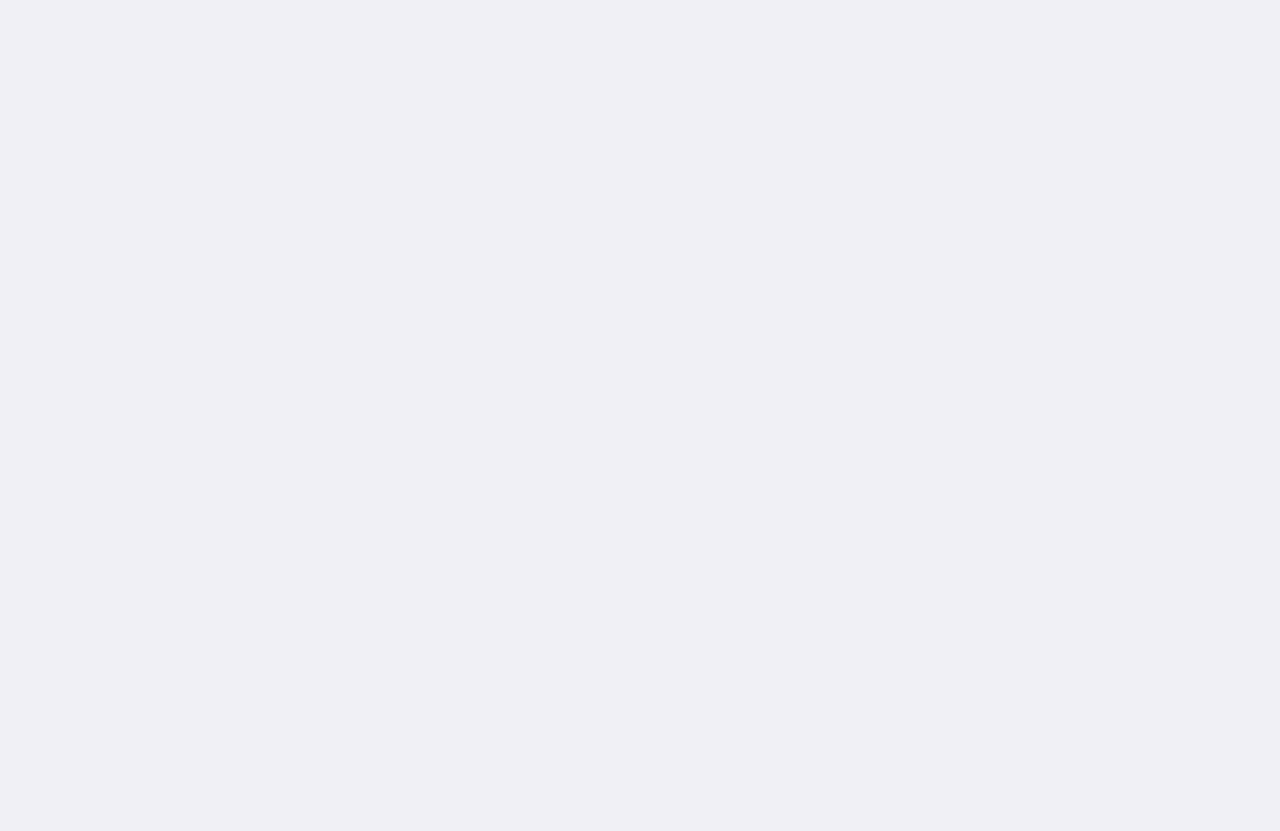
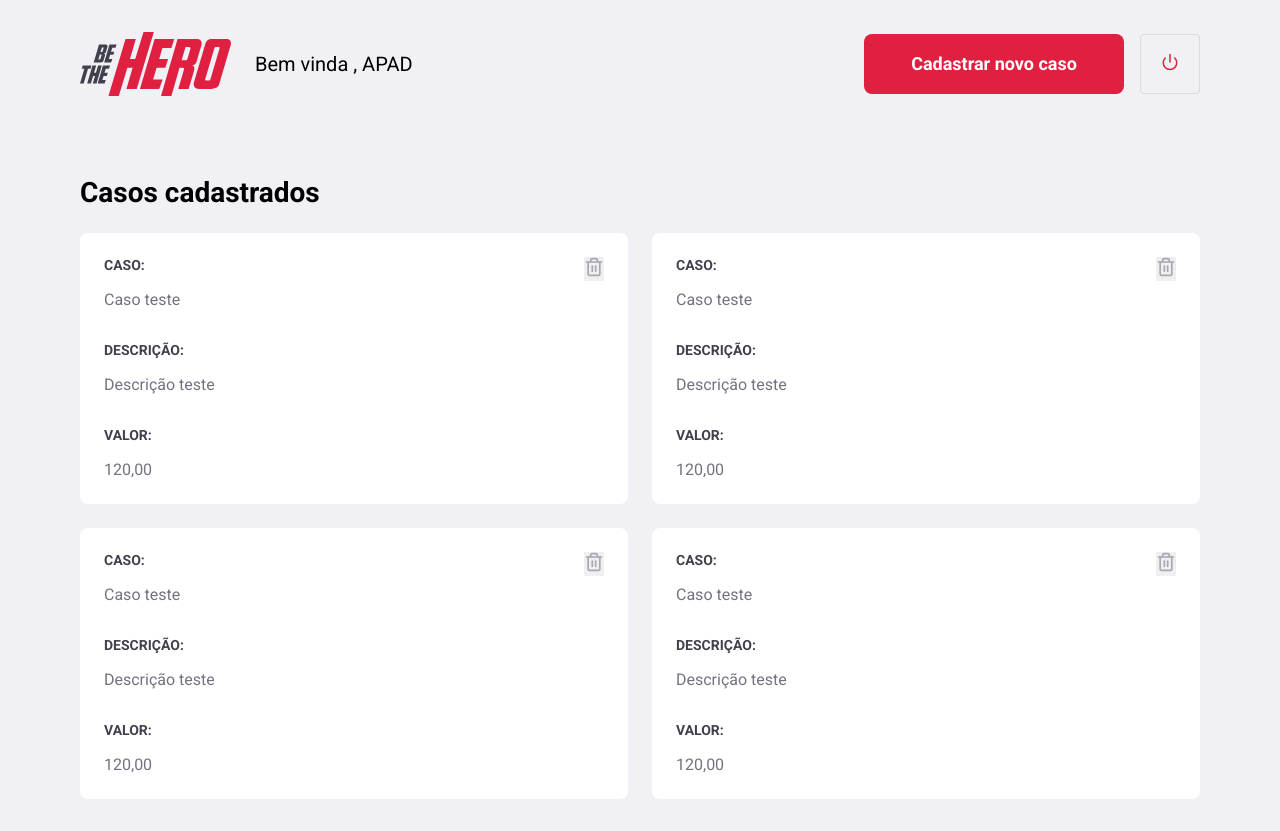
Before and after one commit to andersonMachado231183/omni, a React (Create React App) app in the folder frontend/: page /profile in a window 1280 px wide. Before the commit the page ends 800 px from the top, so only its background shows below. Built offline with nearby package versions, Linux system fonts and the light colour scheme.

Commit message:
finalizando profile

```diff
--- a/frontend/src/pages/Logon/styles.css
+++ b/frontend/src/pages/Logon/styles.css
@@ -6,7 +6,7 @@
 
     display: flex; /* todos elementos ficam im ao lado do outro no container */
     align-items: center;
-    justify-content: center;
+    justify-content: space-between;
 }
 
 .logon-container section.form {
--- /dev/null
+++ b/frontend/src/pages/Profile/index.js
@@ -0,0 +1,83 @@
+import React from 'react';
+import { Link } from 'react-router-dom';
+import { FiPower, FiTrash2} from 'react-icons/fi'
+
+import './styles.css';
+import imgLogo from '../../assets/logo.svg';
+
+export default function Profile(){
+    return (
+        <div className="profile-container">
+            <header>
+                <img src= { imgLogo }alt="Be the Hero"/>
+                <span>Bem vinda , APAD</span>
+                <Link className="button">
+                    Cadastrar novo caso
+                </Link>
+                <button type="button">
+                    <FiPower size={18} color="#e02041" />
+                </button>
+            </header>
+            <h1>Casos cadastrados</h1>
+            <ul>
+                <li>
+                    <strong>CASO:</strong>
+                    <p>Caso teste</p>
+
+                    <strong>DESCRIÇÃO:</strong>
+                    <p>Descrição teste</p>
+
+                    <strong>VALOR:</strong>
+                    <p>120,00</p>
+
+                    <button type="button">
+                      < FiTrash2 size={20} color="#a8a8b3" />
+                    </button>
+                </li>
+                <li>
+                    <strong>CASO:</strong>
+                    <p>Caso teste</p>
+
+                    <strong>DESCRIÇÃO:</strong>
+                    <p>Descrição teste</p>
+
+                    <strong>VALOR:</strong>
+                    <p>120,00</p>
+
+                    <button type="button">
+                      < FiTrash2 size={20} color="#a8a8b3" />
+                    </button>
+                </li>
+                <li>
+                    <strong>CASO:</strong>
+                    <p>Caso teste</p>
+
+                    <strong>DESCRIÇÃO:</strong>
+                    <p>Descrição teste</p>
+
+                    <strong>VALOR:</strong>
+                    <p>120,00</p>
+
+                    <button type="button">
+                      < FiTrash2 size={20} color="#a8a8b3" />
+                    </button>
+                </li>
+                <li>
+                    <strong>CASO:</strong>
+                    <p>Caso teste</p>
+
+                    <strong>DESCRIÇÃO:</strong>
+                    <p>Descrição teste</p>
+
+                    <strong>VALOR:</strong>
+                    <p>120,00</p>
+
+                    <button type="button">
+                      < FiTrash2 size={20} color="#a8a8b3" />
+                    </button>
+                </li>
+            </ul>
+        </div>
+    );
+
+}
--- /dev/null
+++ b/frontend/src/pages/Profile/styles.css
@@ -0,0 +1,86 @@
+.profile-container {
+    width: 100%;
+    max-width: 1180px;
+    padding: 0 30px;
+    margin: 32px auto;
+}
+
+.profile-container header {
+    display: flex;
+    align-items: center;
+}
+
+.profile-container header span {
+    font-size: 20px;
+    margin-left: 24px;
+}
+
+.profile-container header img {
+    height: 64px;
+}
+
+.profile-container header a{
+    width: 260px;
+    margin-left: auto;
+    margin-top: 0 ;
+}
+
+.profile-container header button {
+    height: 60px;
+    width: 60px;
+    border-radius: 4px;
+    border: 1px solid #dcdcdf;
+    background: transparent;
+    margin-left: 16px;
+    transition: border-color 0.2s;
+}
+
+.profile-container header button:hover {
+    border-color: #999;
+}
+
+.profile-container h1 {
+    margin-top: 80px;
+    margin-bottom: 24px;
+}
+
+.profile-container ul {
+    display: grid;
+    grid-template-columns: repeat(2, 1fr);
+    grid-gap: 24px;
+    list-style: none;
+}
+
+.profile-container ul li {
+    padding: 24px;
+    background: #fff;
+    border-radius: 8px;
+    position: relative;
+}
+
+.profile-container ul li button {
+    position: absolute;
+    right: 24px;
+    top: 24px;
+    border: 0;
+}
+
+.profile-container ul li button:hover{
+    opacity: 0.7;
+}
+
+.profile-container ul li strong {
+    display: block;
+    margin-bottom: 16px;
+    color: #41414d;
+}
+
+.profile-container ul li p + strong {
+    margin-top: 32px;
+}
+
+.profile-container ul li p {
+    color: #737380;
+    line-height: 21px;
+    font-size: 16px;
+}
--- a/frontend/src/routes.js
+++ b/frontend/src/routes.js
@@ -3,6 +3,7 @@
 
 import Logon from './pages/Logon';
 import Register from './pages/Register';
+import Profile from './pages/Profile';
 
 export default function Routes(){
     return(
@@ -10,6 +11,7 @@
             <Switch>
                 <Route path='/' exact component={ Logon }/>
                 <Route path='/register' component={ Register }/>
+                <Route path='/profile' component={ Profile }/>
             </Switch>
         </BrowserRouter>
     );
```
